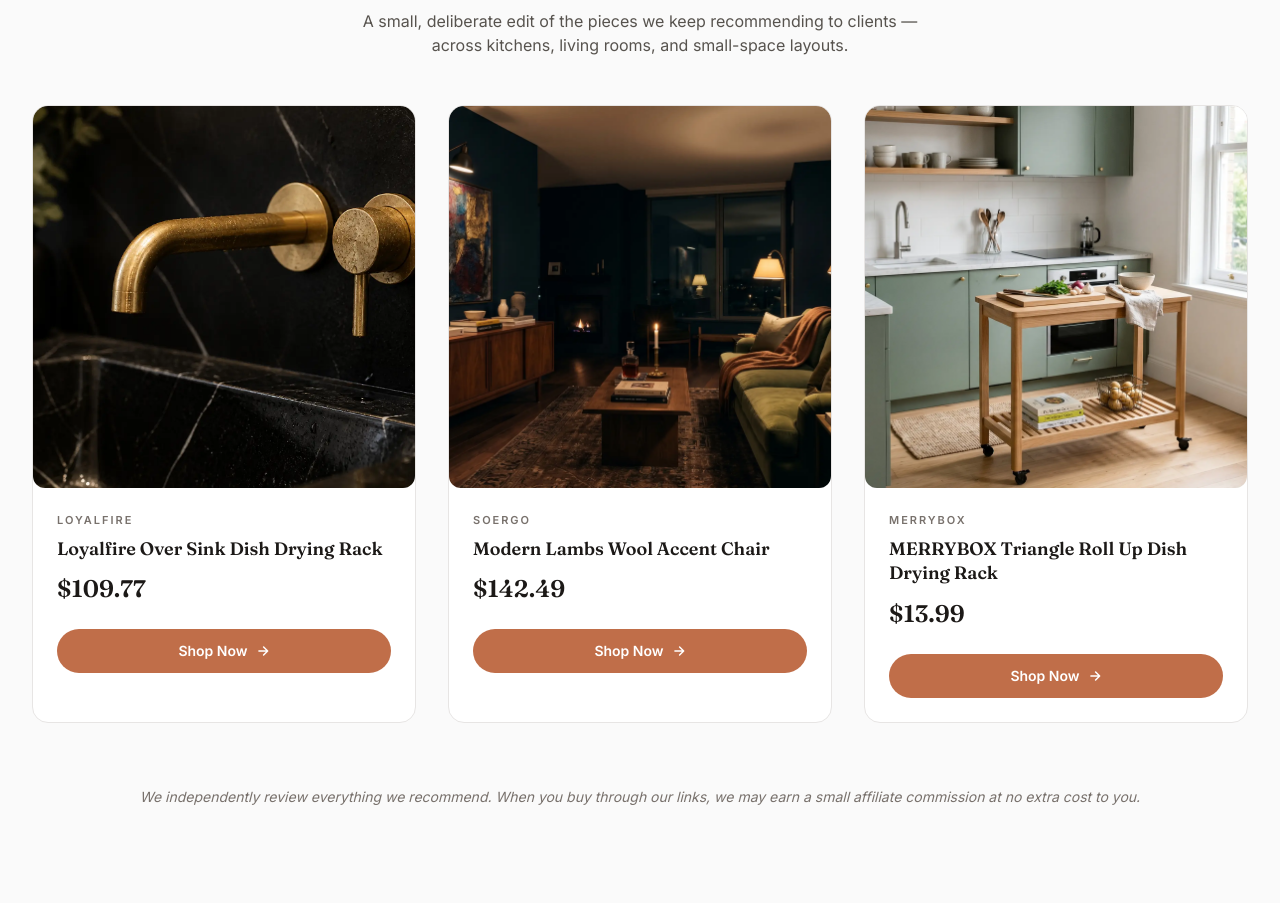
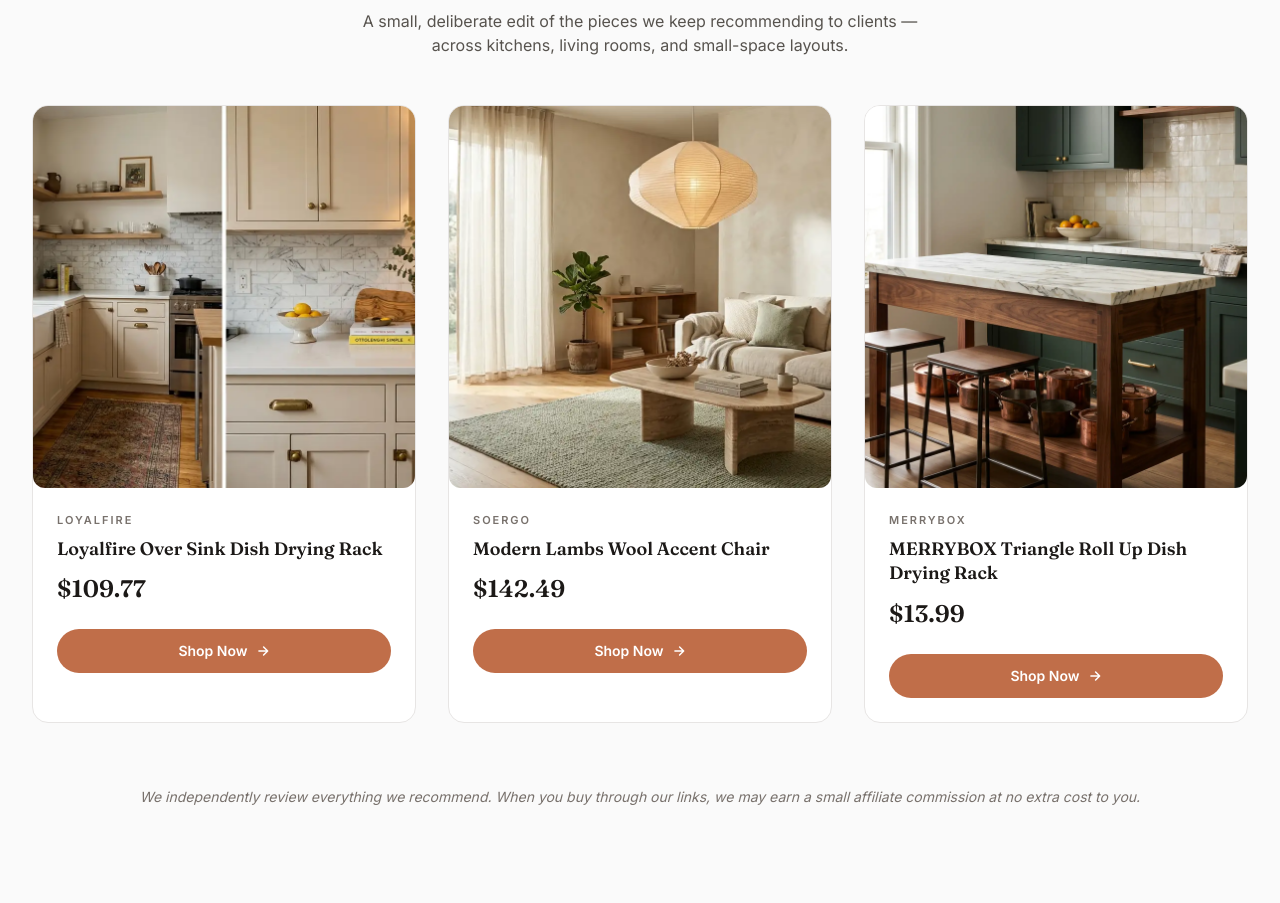
Before and after one commit to adokh7/BigelowDesigns, a Next.js app: page / in a window 1280 px wide. Shown: the part 2045-2948 px from the top of the page. Built offline with nearby package versions, Linux system fonts and the light colour scheme.

Commit message:
fix: correct product images on homepage grid

```diff
--- a/app/page.tsx
+++ b/app/page.tsx
@@ -61,24 +61,24 @@ const FAVORITES = [
     brand:    'Loyalfire',
     title:    'Loyalfire Over Sink Dish Drying Rack',
     price:    '$109.77',
-    image:    '/brass-faucet-detail.webp',
-    imageAlt: 'A premium over-sink dish drying rack in brushed metal',
+    image:    '/renter-friendly-kitchen.webp',
+    imageAlt: 'A clean, bright kitchen with the sink area kept tidy and organized',
     href:     'https://amzn.to/4ueDlkA',
   },
   {
     brand:    'SOERGO',
     title:    'Modern Lambs Wool Accent Chair',
     price:    '$142.49',
-    image:    '/layered-lighting-living-room.webp',
-    imageAlt: 'A modern lambs wool accent chair styled in a warmly-lit living room',
+    image:    '/warm-minimalism-nordic.webp',
+    imageAlt: 'A bright, Nordic minimalist interior styled around a soft modern accent chair',
     href:     'https://amzn.to/3Q4JRMS',
   },
   {
     brand:    'MERRYBOX',
     title:    'MERRYBOX Triangle Roll Up Dish Drying Rack',
     price:    '$13.99',
-    image:    '/kitchen-island-alternatives.webp',
-    imageAlt: 'A roll-up silicone-coated dish drying rack spanning a kitchen sink',
+    image:    '/micro-kitchen-island.webp',
+    imageAlt: 'A compact kitchen accessory scene showing a tidy sink-side workstation',
     href:     'https://amzn.to/4ax1jR1',
   },
 ] as const;
```
